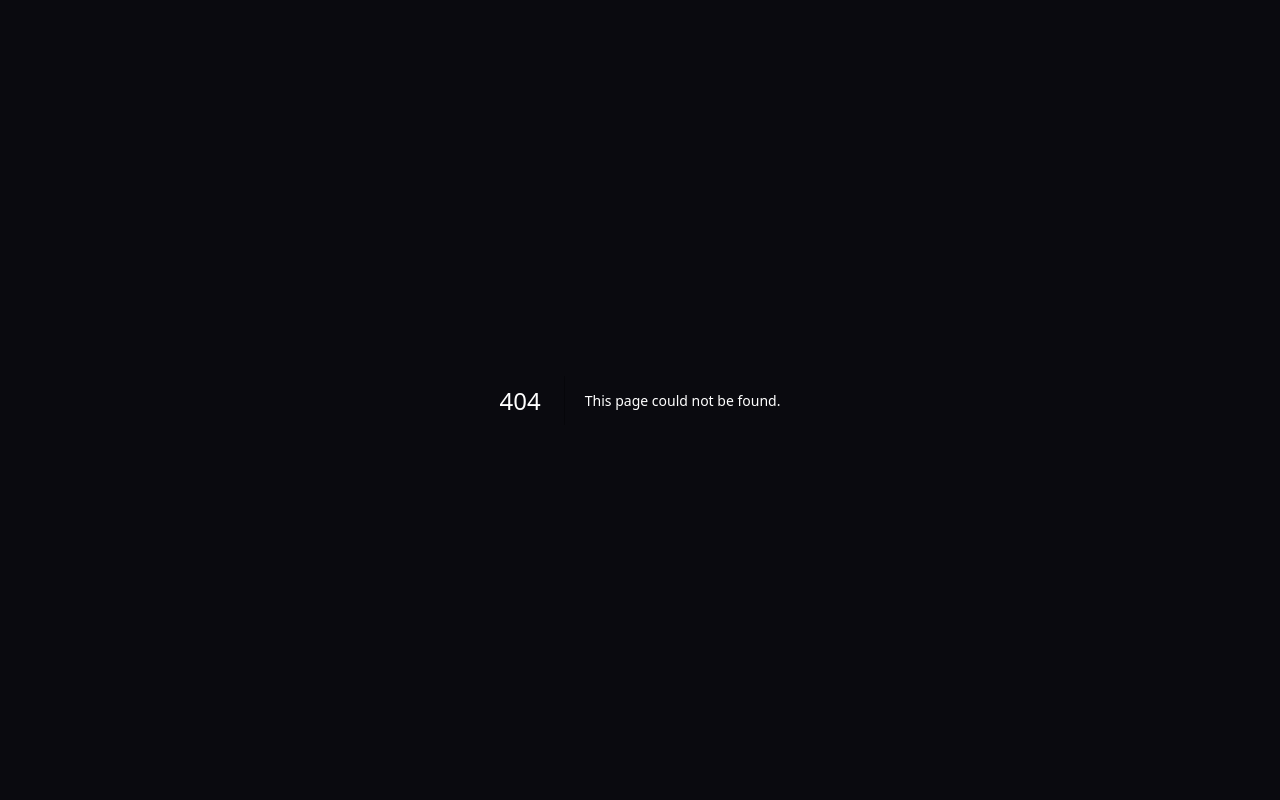
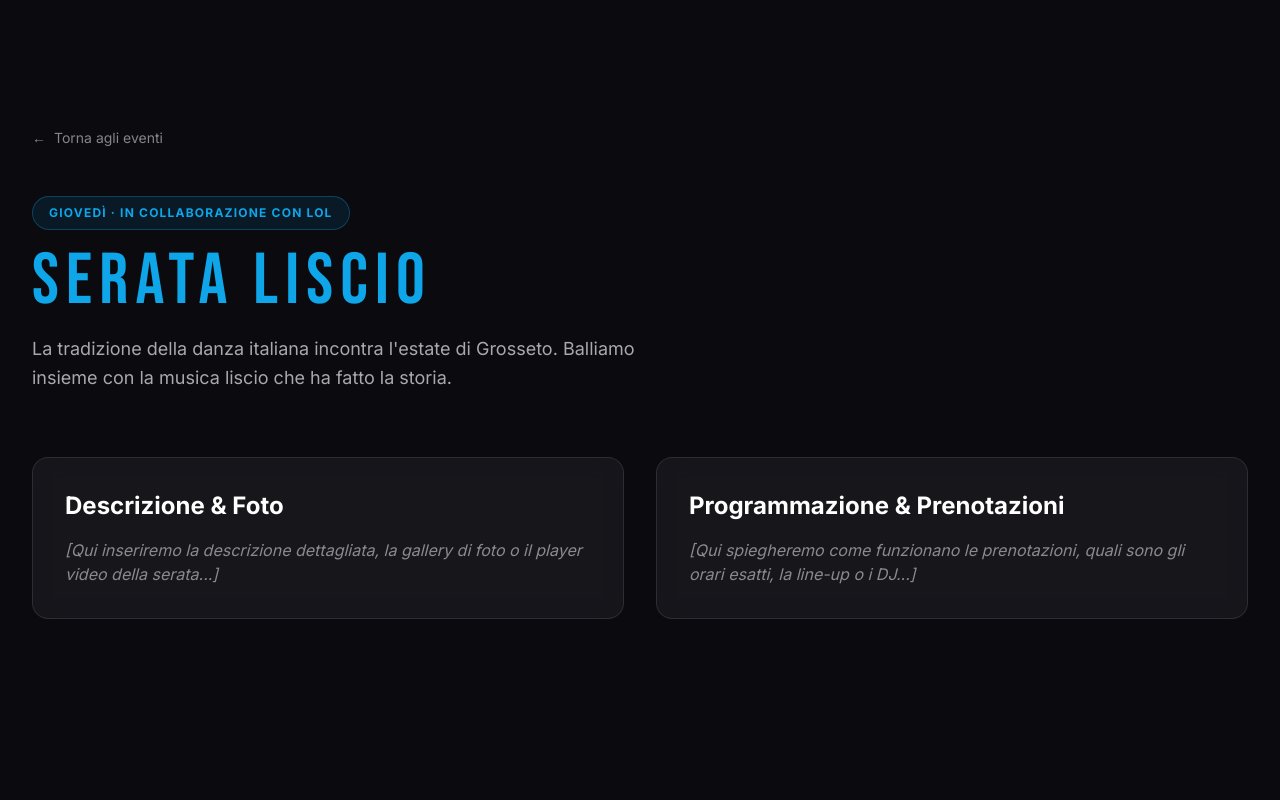
Before and after one commit to aurexagency/La-bombonera, a Next.js app: page /eventi/liscio in a window 1280 px wide. Before the commit this address had no page. Shown: the top 800 px of the page. Built offline with nearby package versions, Linux system fonts and the light colour scheme.

Commit message:
Aggiornamento contenuti e nuove pagine eventi

```diff
--- /dev/null
+++ b/app/eventi/liscio/page.tsx
@@ -0,0 +1,46 @@
+import { Metadata } from 'next'
+import Link from 'next/link'
+
+export const metadata: Metadata = {
+  title: 'Serata Liscio | La Bombonera Eventi',
+}
+
+export default function LiscioPage() {
+  return (
+    <main className="pt-32 pb-24 min-h-screen">
+      <div className="section-container space-y-16">
+
+        {/* Intestazione */}
+        <div className="space-y-4">
+          <Link href="/#eventi" className="text-white/50 hover:text-white text-sm flex items-center gap-2 mb-8 w-fit transition-colors">
+            <span aria-hidden="true">&larr;</span> Torna agli eventi
+          </Link>
+
+          <span className="section-badge text-brand-blue border-brand-blue/30 bg-brand-blue/10">
+            Giovedì · In collaborazione con LOL
+          </span>
+          <h1 className="font-display text-5xl sm:text-7xl tracking-widest text-brand-blue">
+            SERATA LISCIO
+          </h1>
+          <p className="text-white/65 text-lg leading-relaxed max-w-2xl">
+            La tradizione della danza italiana incontra l'estate di Grosseto. Balliamo insieme con la musica liscio che ha fatto la storia.
+          </p>
+        </div>
+
+        {/* Sezioni da riempire */}
+        <div className="grid md:grid-cols-2 gap-8">
+          <section className="glass-card p-8">
+            <h2 className="text-2xl font-bold text-white mb-4">Descrizione &amp; Foto</h2>
+            <p className="text-white/50 italic">[Qui inseriremo la descrizione dettagliata, la gallery di foto o il player video della serata...]</p>
+          </section>
+
+          <section className="glass-card p-8">
+            <h2 className="text-2xl font-bold text-white mb-4">Programmazione &amp; Prenotazioni</h2>
+            <p className="text-white/50 italic">[Qui spiegheremo come funzionano le prenotazioni, quali sono gli orari esatti, la line-up o i DJ...]</p>
+          </section>
+        </div>
+
+      </div>
+    </main>
+  )
+}
--- a/app/page.tsx
+++ b/app/page.tsx
@@ -17,6 +17,7 @@
 
 import type { Metadata } from 'next'
 import { ReactNode } from 'react'
+import Link from 'next/link'
 import { HeroSequence } from './components/HeroSequence'
 
 // ─── Metadata della pagina ────────────────────────────────────────────────────
@@ -51,14 +52,14 @@ function Navbar() {
         aria-label="Navigazione principale"
         className="hidden md:flex items-center gap-6 text-sm font-semibold text-white/60"
       >
-        <a href="#basket" className="hover:text-brand-orange transition-colors duration-200">
-          🏀 Basket
+        <a href="#eventi" className="hover:text-brand-purple transition-colors duration-200">
+          🎵 Serate
         </a>
         <a href="#summer-camp" className="hover:text-brand-green transition-colors duration-200">
           ⛺ Summer Camp
         </a>
-        <a href="#eventi" className="hover:text-brand-purple transition-colors duration-200">
-          🎵 Serate
+        <a href="#basket" className="hover:text-brand-orange transition-colors duration-200">
+          🏀 Basket
         </a>
         <a
           href="#summer-camp"
@@ -124,17 +125,17 @@ function HeroSection() {
 
           {/* CTA grid */}
           <div className="flex flex-col sm:flex-row gap-4 justify-center pt-4">
-            <a href="#basket" id="hero-cta-basket" className="btn-primary">
-              <span aria-hidden="true">🏀</span>
-              Campo da Basket
+            <a href="#eventi" id="hero-cta-eventi" className="btn-primary">
+              <span aria-hidden="true">🎵</span>
+              Serate &amp; Musica
             </a>
             <a href="#summer-camp" id="hero-cta-camp" className="btn-ghost">
               <span aria-hidden="true">⛺</span>
               Summer Camp
             </a>
-            <a href="#eventi" id="hero-cta-eventi" className="btn-ghost">
-              <span aria-hidden="true">🎵</span>
-              Serate &amp; Musica
+            <a href="#basket" id="hero-cta-basket" className="btn-ghost">
+              <span aria-hidden="true">🏀</span>
+              Campo da Basket
             </a>
           </div>
         </div>
@@ -446,6 +447,7 @@ function EventCard({
   emoji,
   color,
   id,
+  href,
 }: {
   day: string
   title: string
@@ -454,6 +456,7 @@ function EventCard({
   emoji: string
   color: 'purple' | 'blue' | 'yellow'
   id: string
+  href?: string
 }) {
   const colorMap = {
     purple: {
@@ -478,14 +481,12 @@ function EventCard({
 
   const c = colorMap[color]
 
-  return (
-    <article
-      id={id}
-      aria-label={`Serata del ${day}: ${title}`}
-      className={`glass-card p-6 sm:p-8 space-y-4 relative overflow-hidden
+  const className = `glass-card p-6 sm:p-8 space-y-4 relative overflow-hidden block
                   transition-all duration-300 ${c.hover}
-                  hover:bg-white/8 hover:-translate-y-1`}
-    >
+                  hover:bg-white/8 hover:-translate-y-1`
+
+  const content = (
+    <>
       {/* Glow blob */}
       <div aria-hidden="true"
         className={`absolute -top-8 -right-8 w-32 h-32 ${c.glow} rounded-full blur-2xl`} />
@@ -510,6 +511,20 @@ function EventCard({
 
       {/* Description */}
       <p className="text-white/65 text-sm leading-relaxed">{description}</p>
+    </>
+  )
+
+  if (href) {
+    return (
+      <Link href={href} id={id} aria-label={`Serata del ${day}: ${title}`} className={className}>
+        {content}
+      </Link>
+    )
+  }
+
+  return (
+    <article id={id} aria-label={`Serata del ${day}: ${title}`} className={className}>
+      {content}
     </article>
   )
 }
@@ -535,6 +550,7 @@ function EventsSection() {
       description:
         'La tradizione della danza italiana incontra l\'estate di Grosseto. Balliamo insieme con la musica liscio che ha fatto la storia.',
       color: 'blue' as const,
+      href: '/eventi/liscio',
     },
     {
       id: 'event-venerdi',
@@ -645,8 +661,8 @@ export default function HomePage() {
         <div aria-hidden="true"
           className="h-px bg-gradient-to-r from-transparent via-white/10 to-transparent" />
 
-        {/* ── Server Component: Sezione Basket ── */}
-        <BasketSection />
+        {/* ── Server Component: Sezione Area Eventi ── */}
+        <EventsSection />
 
         {/* ─── Divisore decorativo ─── */}
         <div aria-hidden="true"
@@ -657,10 +673,10 @@ export default function HomePage() {
 
         {/* ─── Divisore decorativo ─── */}
         <div aria-hidden="true"
-          className="h-px bg-gradient-to-r from-transparent via-brand-purple/20 to-transparent" />
+          className="h-px bg-gradient-to-r from-transparent via-brand-orange/20 to-transparent" />
 
-        {/* ── Server Component: Sezione Area Eventi ── */}
-        <EventsSection />
+        {/* ── Server Component: Sezione Basket ── */}
+        <BasketSection />
 
       </div>
     </>
--- a/tsconfig.json
+++ b/tsconfig.json
@@ -14,7 +14,7 @@
     "moduleResolution": "bundler",
     "resolveJsonModule": true,
     "isolatedModules": true,
-    "jsx": "preserve",
+    "jsx": "react-jsx",
     "incremental": true,
     "plugins": [
       {
@@ -32,7 +32,8 @@
     "next-env.d.ts",
     "**/*.ts",
     "**/*.tsx",
-    ".next/types/**/*.ts"
+    ".next/types/**/*.ts",
+    ".next/dev/types/**/*.ts"
   ],
   "exclude": [
     "node_modules"
```
